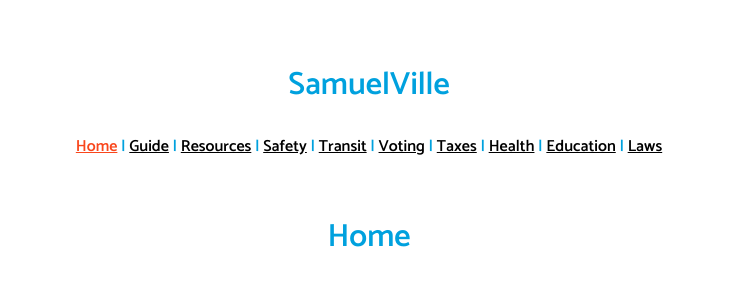
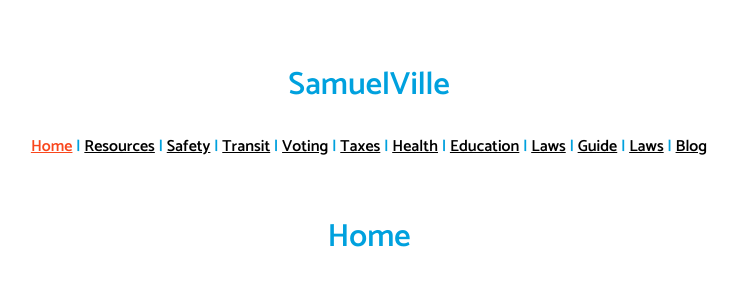
Before and after one commit to SISBEST/samuelville, a Vue app: page / in a window 1280 px wide. Shown: the top 300 px of the page, without its empty margins (271-1009 px from the left). Built offline with nearby package versions, Linux system fonts and the light colour scheme.

Commit message:
Add external URLs

```diff
--- a/src/App.vue
+++ b/src/App.vue
@@ -3,7 +3,6 @@
     <div id="nav">
       <h1>SamuelVille</h1>
       <router-link to="/">Home</router-link> |
-      <router-link to="/guide">Guide</router-link> |
       <router-link to="/resources">Resources</router-link> |
       <router-link to="/safety">Safety</router-link> |
       <router-link to="/transit">Transit</router-link> |
@@ -11,7 +10,10 @@
       <router-link to="/taxes">Taxes</router-link> |
       <router-link to="/health">Health</router-link> |
       <router-link to="/education">Education</router-link> |
-      <router-link to="/laws">Laws</router-link>
+      <a href="https://laws.samuelville.tk">Laws</a> |
+      <a href="https://guide.samuelville.tk">Guide</a> |
+      <a href="https://help.samuelville.tk">Laws</a> |
+      <a href="https://blog.samuelville.tk">Blog</a>
     </div>
     <router-view/>
   </div>
--- a/src/router/index.ts
+++ b/src/router/index.ts
@@ -8,11 +8,6 @@ Vue.use(VueRouter)
     path: '/',
     name: 'Home',
     component: () => import('../views/Home.vue')
-  },
-  {
-    path: '/guide',
-    name: 'Guide',
-    component: () => import('../views/Guide.vue')
   },
   {
     path: '/resources',
--- a/src/views/Guide.vue
+++ /dev/null
@@ -1,6 +0,0 @@
-<template>
-    <div class="guide">
-        <h2>Guide</h2>
-        <h3>Coming soon...</h3>
-    </div>
-</template>
```
Also changed, not shown: 2 other files (tests, documents, lock files or other folders).
